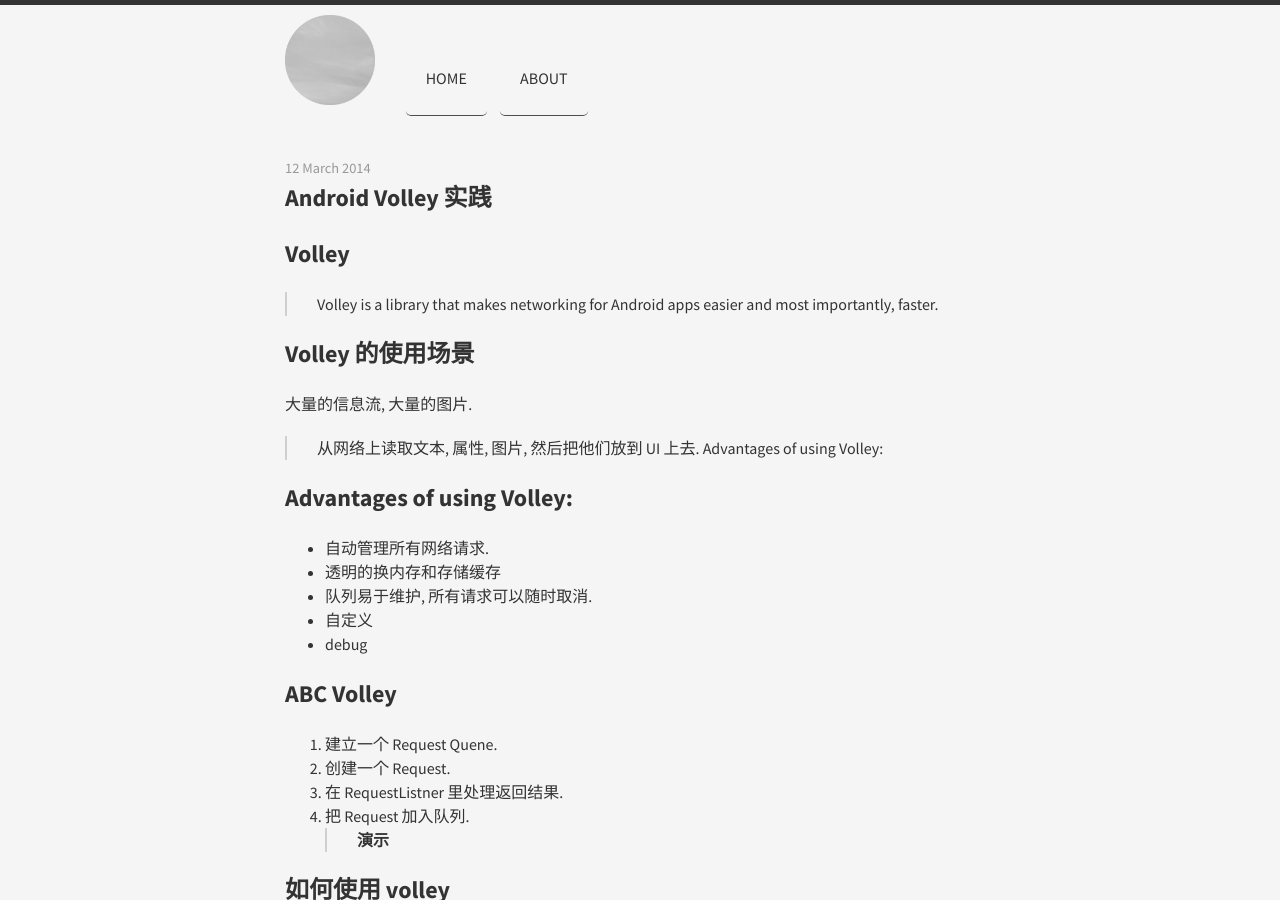
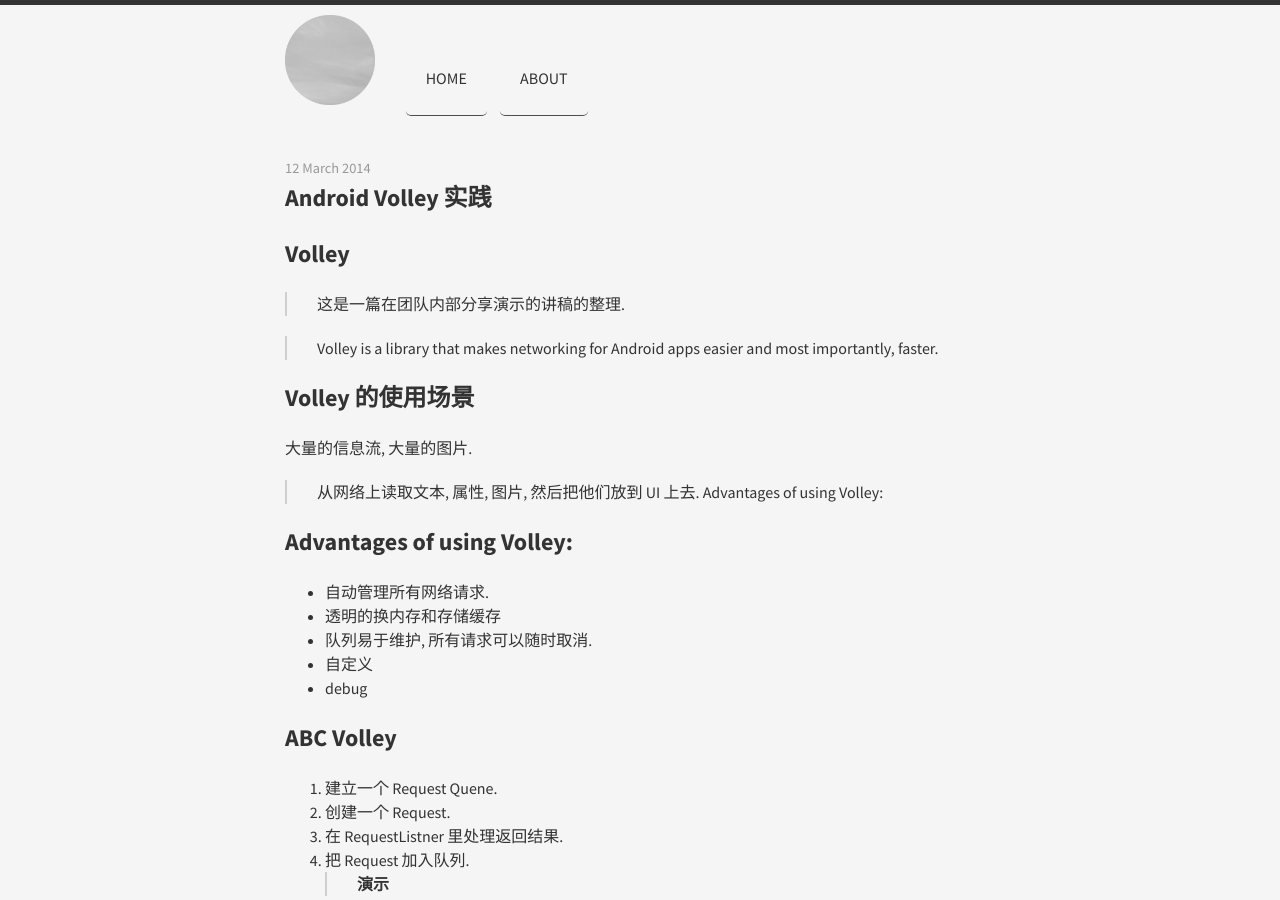
Before and after one commit to dodocat/dodocat.github.com, a Jekyll site: the page built from _posts/2014-03-14-android-volley-practice.md, in a window 1280 px wide and 900 px high. Built offline with Jekyll 4.4.1, drawn with Linux system fonts in a browser that asks for light colours; nearby versions of some CDN libraries; Markdown is read by kramdown in place of the engine named in the settings.

Commit message:
update post

```diff
--- a/_posts/2014-03-14-android-volley-practice.md
+++ b/_posts/2014-03-14-android-volley-practice.md
@@ -8,7 +8,7 @@ tags: android volley
 ---
 
 # Volley
-
+> 这是一篇在团队内部分享演示的讲稿的整理.
 
 > Volley is a library that makes networking for Android apps easier and most importantly, faster.
 
```
